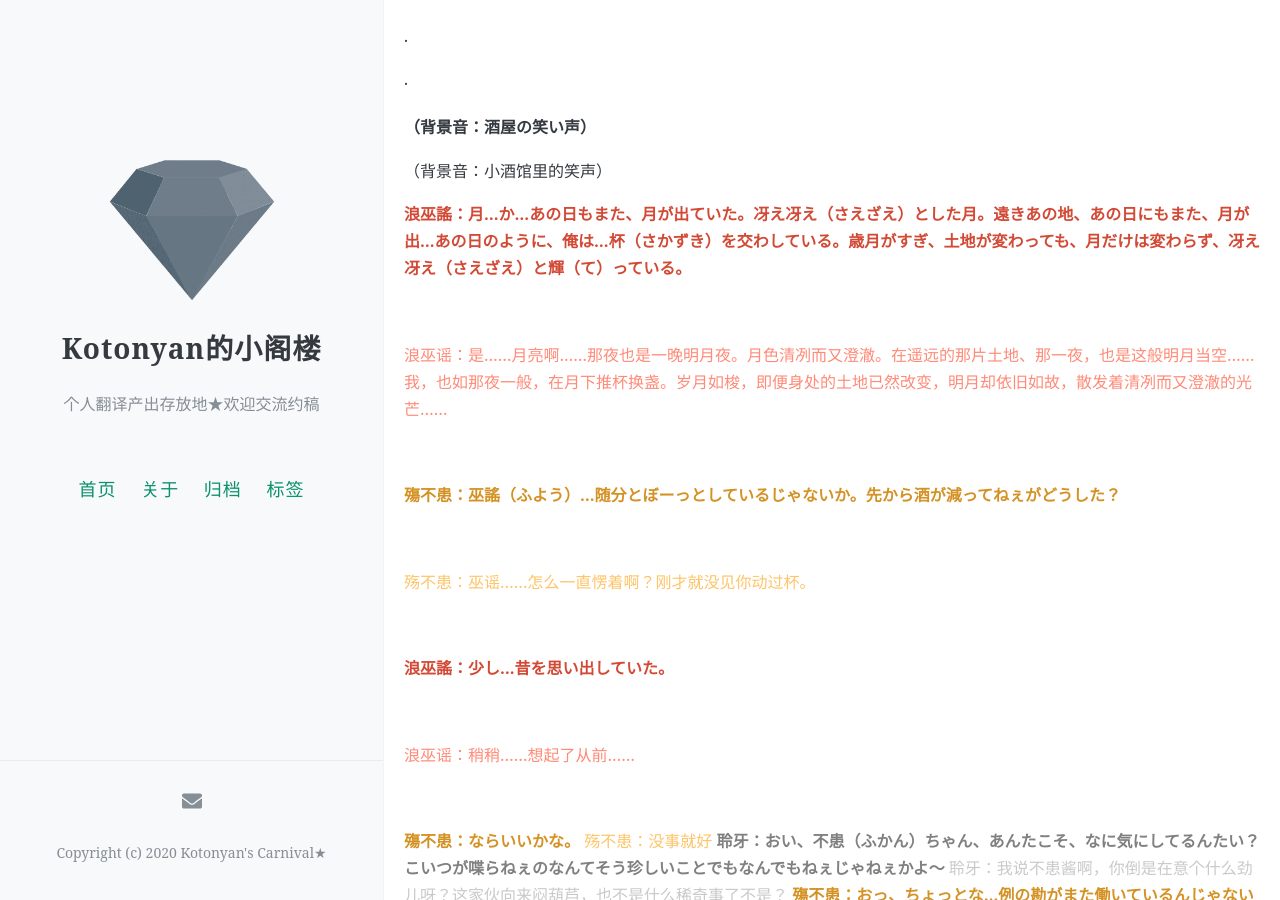
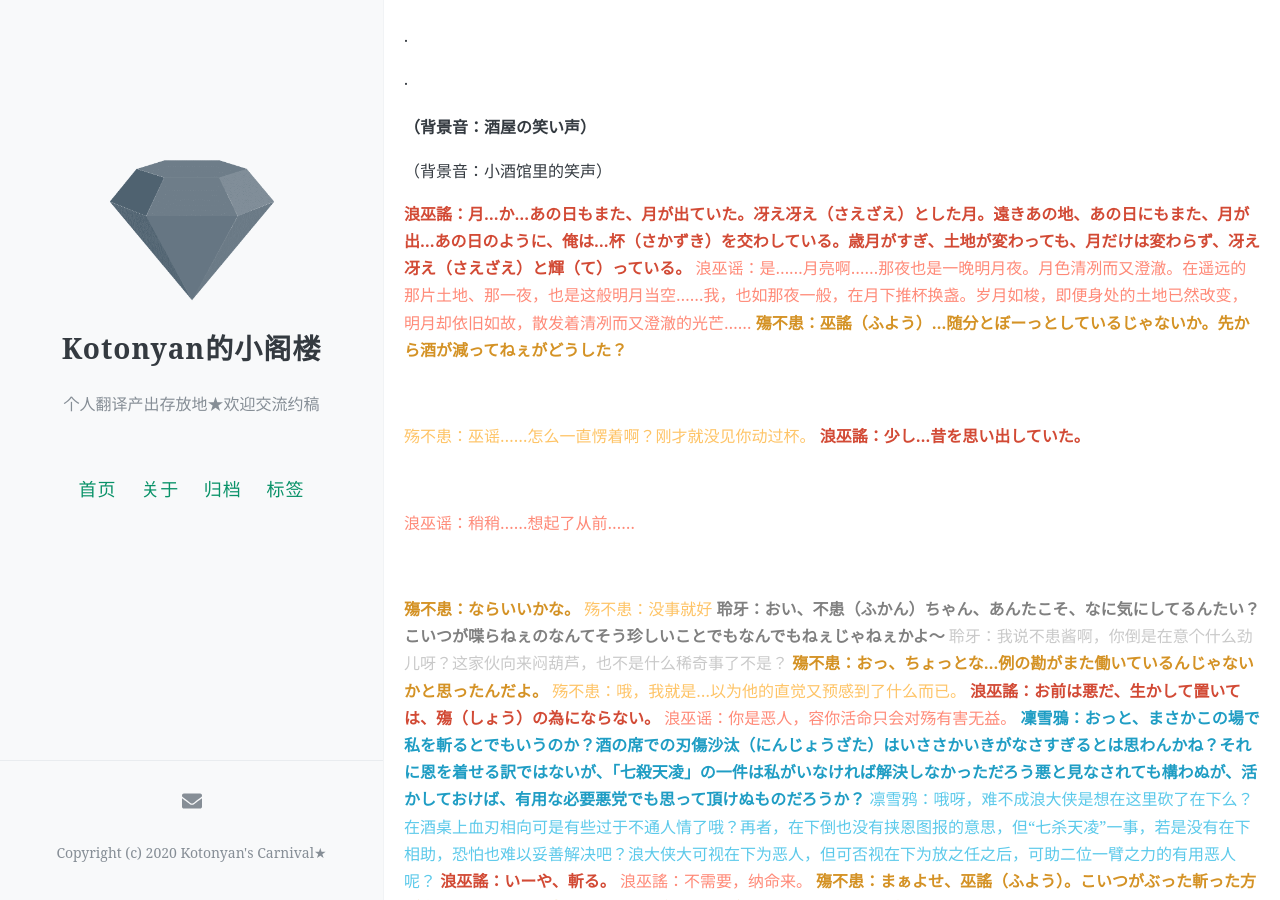
Before and after one commit to kotonyan/loft, a Jekyll site: the page built from _posts/2020-03-21-Translation-TBF-Movie-2-Special-drama-CD-audition-video.md, in a window 1280 px wide and 900 px high, scrolled down 354 px. Built offline with Jekyll 4.4.1, drawn with Linux system fonts in a browser that asks for light colours; comment, search, counter and statistics services are not loaded.

Commit message:
Update 2020-03-21-Translation-TBF-Movie-2-Special-drama-CD-audition-video.md

```diff
--- a/_posts/2020-03-21-Translation-TBF-Movie-2-Special-drama-CD-audition-video.md
+++ b/_posts/2020-03-21-Translation-TBF-Movie-2-Special-drama-CD-audition-video.md
@@ -24,12 +24,13 @@ comments: true
 
 （背景音：小酒馆里的笑声）
 
+<font color="#d24a35"><b>浪巫謠：月…か…あの日もまた、月が出ていた。冴え冴え（さえざえ）とした月。遠きあの地、あの日にもまた、月が出…あの日のように、俺は…杯（さかずき）を交わしている。歳月がすぎ、土地が変わっても、月だけは変わらず、冴え冴え（さえざえ）と輝（て）っている。</b></font>
+  <font color="#ff8a78">浪巫谣：是……月亮啊……那夜也是一晚明月夜。月色清冽而又澄澈。在遥远的那片土地、那一夜，也是这般明月当空……我，也如那夜一般，在月下推杯换盏。岁月如梭，即便身处的土地已然改变，明月却依旧如故，散发着清冽而又澄澈的光芒……</font>
 
-<font color="#d24a35"><b>浪巫謠：月…か…あの日もまた、月が出ていた。冴え冴え（さえざえ）とした月。遠きあの地、あの日にもまた、月が出…あの日のように、俺は…杯（さかずき）を交わしている。歳月がすぎ、土地が変わっても、月だけは変わらず、冴え冴え（さえざえ）と輝（て）っている。</b></font><br>
-<font color="#ff8a78">浪巫谣：是……月亮啊……那夜也是一晚明月夜。月色清冽而又澄澈。在遥远的那片土地、那一夜，也是这般明月当空……我，也如那夜一般，在月下推杯换盏。岁月如梭，即便身处的土地已然改变，明月却依旧如故，散发着清冽而又澄澈的光芒……</font><br>
 
 <font color="#d49225"><b>殤不患：巫謠（ふよう）…随分とぼーっとしているじゃないか。先から酒が減ってねぇがどうした？</b></font><br>
-<font color="#fec467">殇不患：巫谣……怎么一直愣着啊？刚才就没见你动过杯。</font><br>
+  <font color="#fec467">殇不患：巫谣……怎么一直愣着啊？刚才就没见你动过杯。</font>
+
 
 <font color="#d24a35"><b>浪巫謠：少し…昔を思い出していた。</b></font><br>
 <font color="#ff8a78">浪巫谣：稍稍……想起了从前……</font><br>
```
